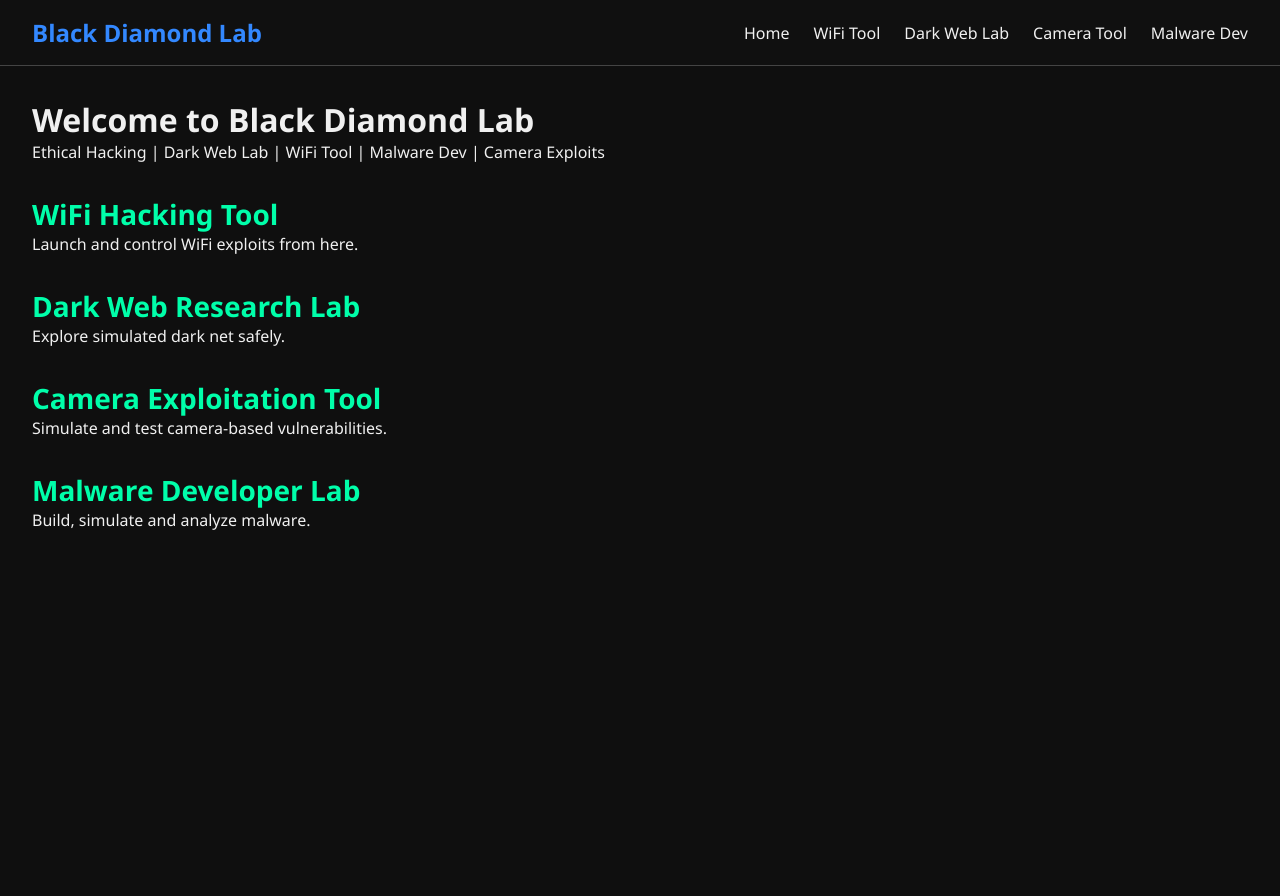
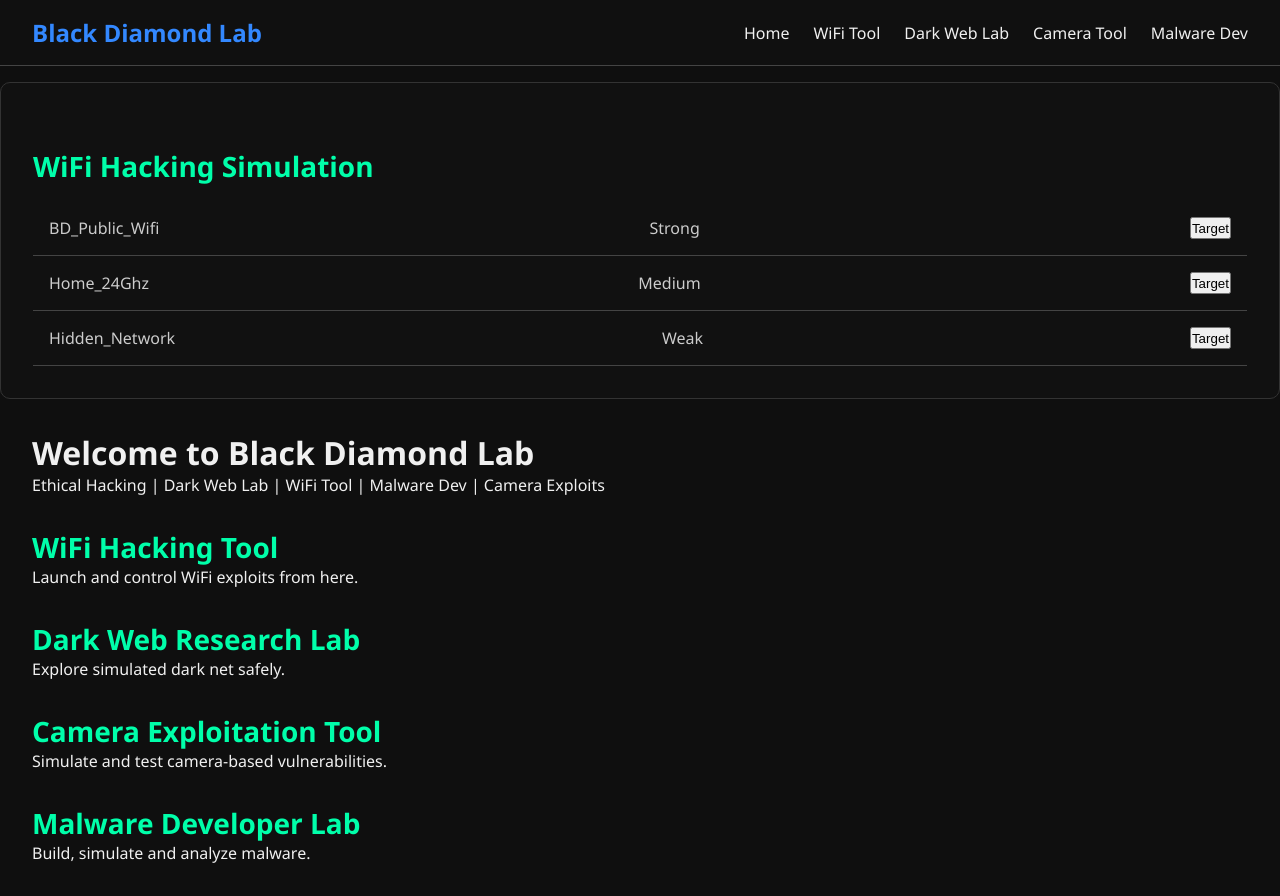
Before and after one commit to rahaman-rony/Black-Daimond-Lab, a React (Vite) app: page / in a window 1280 px wide. Before the commit the page ends 800 px from the top, so only its background shows below. Built offline with nearby package versions, Linux system fonts and the light colour scheme.

Commit message:
added wifi hacking tool

```diff
--- /dev/null
+++ b/src/components/WiFiTool.jsx
@@ -0,0 +1,76 @@
+import React, { useState } from "react";
+
+const fakeNetworks = [
+  { ssid: "BD_Public_Wifi", strength: "Strong", secure: true },
+  { ssid: "Home_24Ghz", strength: "Medium", secure: false },
+  { ssid: "Hidden_Network", strength: "Weak", secure: true },
+];
+
+const WiFiTool = () => {
+  const [selected, setSelected] = useState(null);
+  const [status, setStatus] = useState("");
+
+  const handleSelect = (network) => {
+    setSelected(network);
+    setStatus("Connecting...");
+    setTimeout(() => {
+      if (network.secure) {
+        setStatus("Attempting WPS Crack...");
+        setTimeout(() => setStatus("Failed to crack: WPA2 too strong!"), 1500);
+      } else {
+        setStatus("Connected successfully (Open Network)");
+      }
+    }, 1500);
+  };
+
+  return (
+    <div style={styles.container}>
+      <h2>WiFi Hacking Simulation</h2>
+      <ul style={styles.list}>
+        {fakeNetworks.map((net, idx) => (
+          <li key={idx} style={styles.item}>
+            <span>{net.ssid}</span>
+            <span>{net.strength}</span>
+            <button onClick={() => handleSelect(net)}>Target</button>
+          </li>
+        ))}
+      </ul>
+      {selected && (
+        <div style={styles.result}>
+          <strong>Target:</strong> {selected.ssid} <br />
+          <strong>Status:</strong> {status}
+        </div>
+      )}
+    </div>
+  );
+};
+
+const styles = {
+  container: {
+    padding: "2rem",
+    backgroundColor: "#111",
+    borderRadius: "10px",
+    marginTop: "1rem",
+    border: "1px solid #333"
+  },
+  list: {
+    listStyle: "none",
+    padding: 0,
+    marginTop: "1rem"
+  },
+  item: {
+    display: "flex",
+    justifyContent: "space-between",
+    padding: "1rem",
+    borderBottom: "1px solid #444",
+    color: "#ccc"
+  },
+  result: {
+    marginTop: "1rem",
+    padding: "1rem",
+    backgroundColor: "#222",
+    color: "#00ffaa"
+  }
+};
+
+export default WiFiTool;
--- a/src/pages/Home.jsx
+++ b/src/pages/Home.jsx
@@ -1,10 +1,13 @@
 import React from "react";
 import Navbar from "../components/Navbar";
+import WiFiTool from "../components/WiFiTool";
 
 function Home() {
   return (
     <div>
       <Navbar />
+      <WiFiTool />
+
       <div style={{ padding: "2rem" }}>
         <h1>Welcome to Black Diamond Lab</h1>
         <p>
```
Lines whose indentation alone changed are shown as unchanged.
